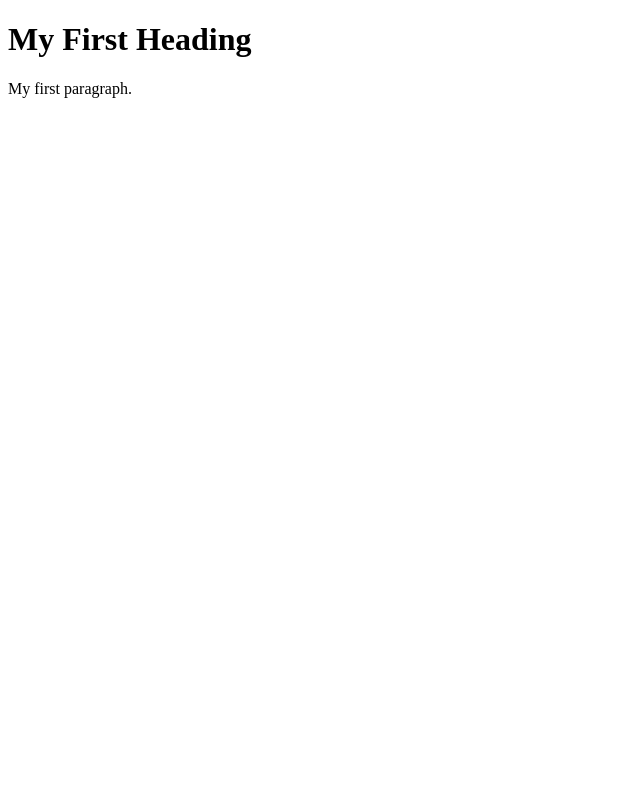
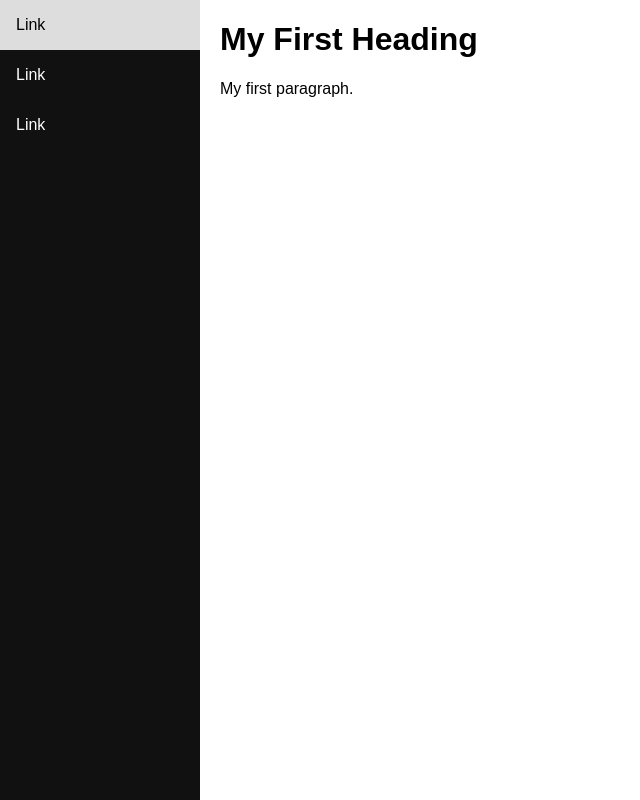
Before and after one commit to dRouxd/comp353_MainProject, a PHP site: page / in a window 1280 px wide. Shown: the whole page, without its empty margins (0-640 px from the left). Run offline with PHP 8.4, Linux system fonts and the light colour scheme.

Commit message:
Basic Template

```diff
--- /dev/null
+++ b/head.php
@@ -0,0 +1,16 @@
+<!DOCTYPE html>
+<html lang="en">
+<head>
+<title>CSS Template</title>
+<meta charset="utf-8">
+<meta name="viewport" content="width=device-width, initial-scale=1">
+<link rel="stylesheet" href="style.css">
+<body>
+
+<div class="sidenav">
+  <a href="#">Link</a>
+  <a href="#">Link</a>
+  <a href="#">Link</a>
+</div>
+
+<div class="content">
--- a/index.php
+++ b/index.php
@@ -1,12 +1,6 @@
-<!DOCTYPE html>
-<html>
-<head>
-
-</head>
-<body>
+<?php include 'head.php'; ?>
 
 <h1>My First Heading</h1>
 <p>My first paragraph.</p>
 
-</body>
-</html>
+<?php include 'tail.php'; ?>
--- /dev/null
+++ b/style.css
@@ -0,0 +1,41 @@
+* {
+  box-sizing: border-box;
+}
+
+body {
+  margin: 0;
+  font-family: Arial, Helvetica, sans-serif;
+}
+
+/* Style the side navigation */
+.sidenav {
+  height: 100%;
+  width: 200px;
+  position: fixed;
+  z-index: 1;
+  top: 0;
+  left: 0;
+  background-color: #111;
+  overflow-x: hidden;
+}
+
+
+/* Side navigation links */
+.sidenav a {
+  color: white;
+  padding: 16px;
+  text-decoration: none;
+  display: block;
+}
+
+/* Change color on hover */
+.sidenav a:hover {
+  background-color: #ddd;
+  color: black;
+}
+
+/* Style the content */
+.content {
+  margin-left: 200px;
+  padding-left: 20px;
+}
--- /dev/null
+++ b/tail.php
@@ -0,0 +1,3 @@
+</div>
+</body>
+</html>
```
